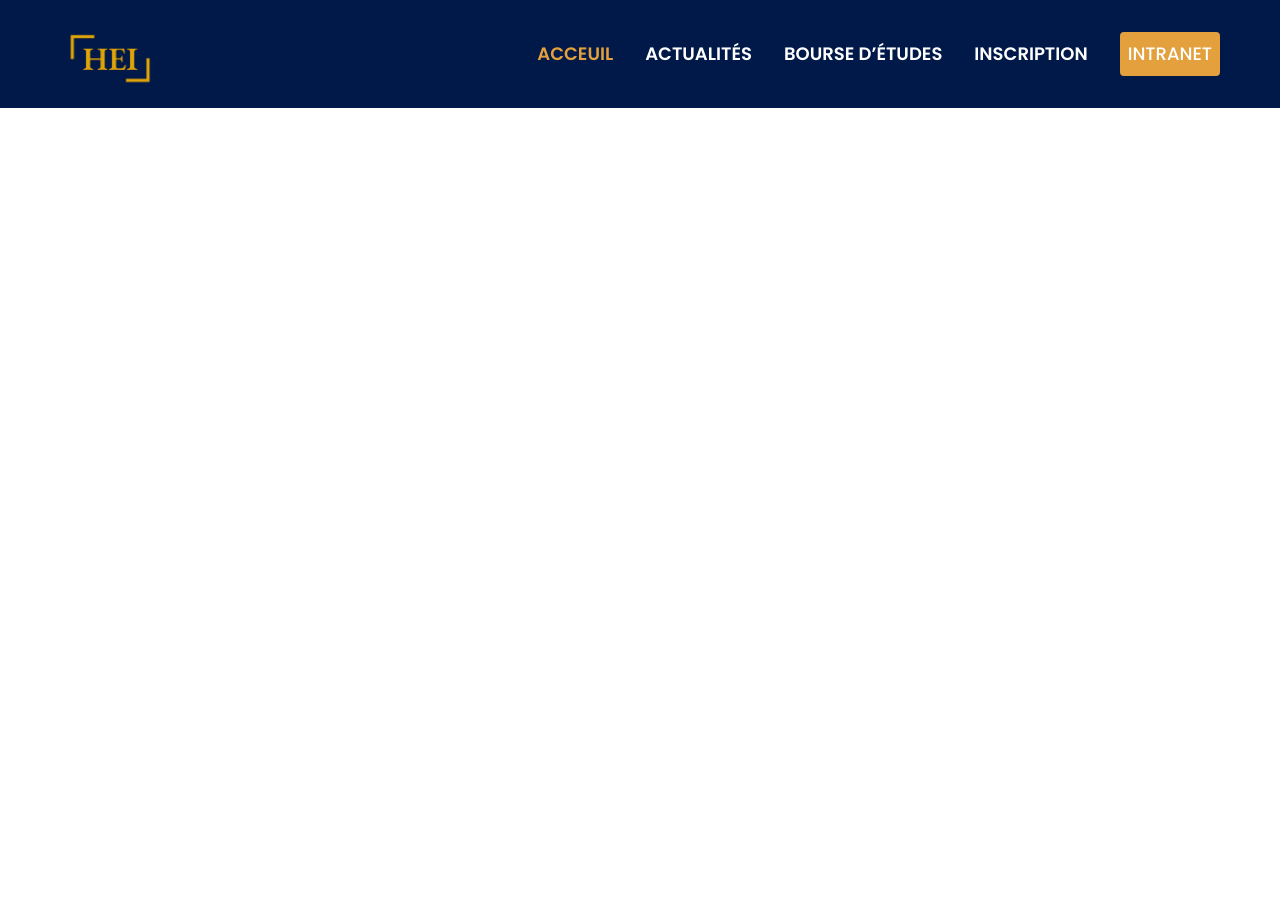
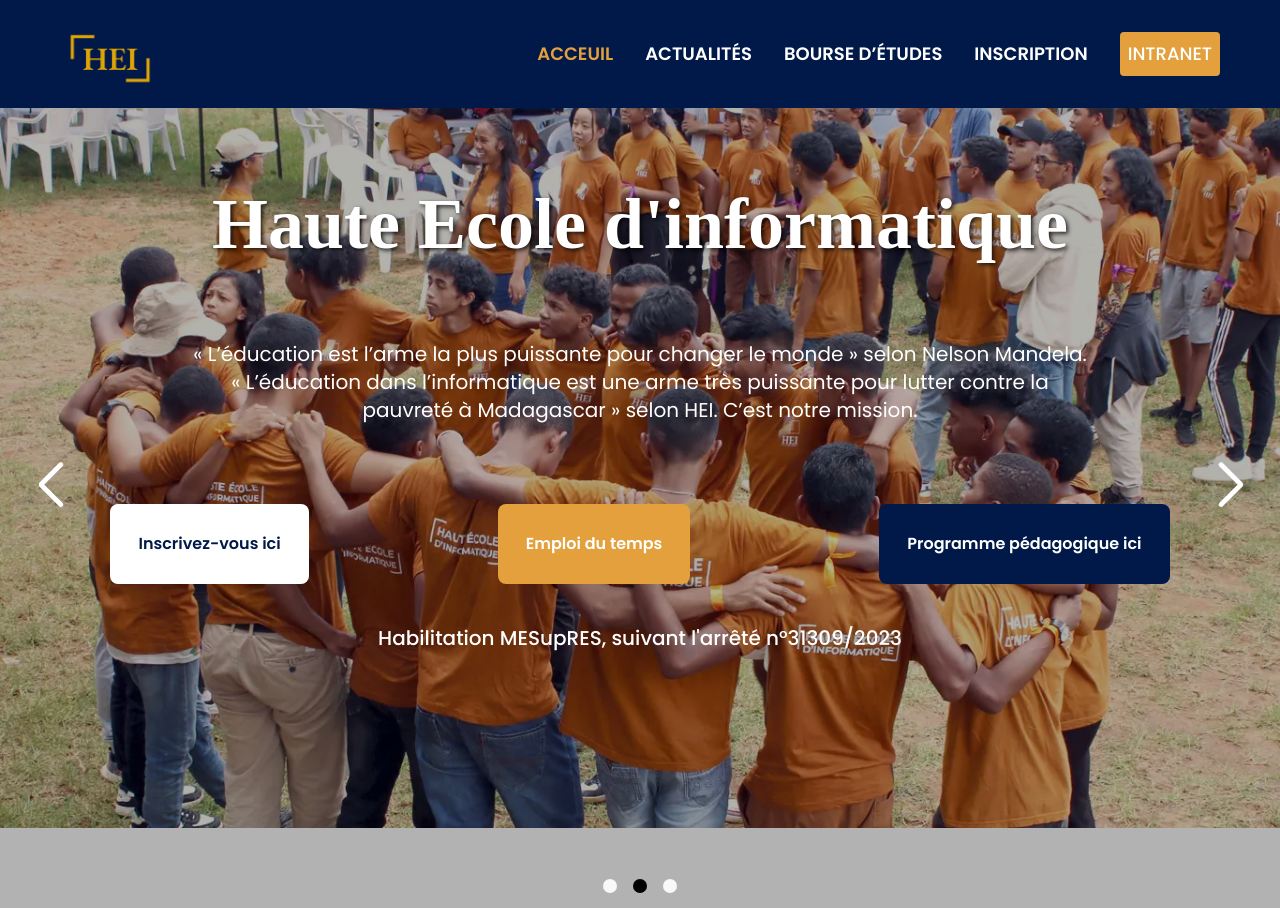
Before and after one commit to IrinaStephane/HEI-School, a React (Vite) app: page / in a window 1280 px wide. Before the commit the page ends 800 px from the top, so only its background shows below. Built offline with nearby package versions, Linux system fonts and the light colour scheme.

Commit message:
add: HeroSwiper

```diff
--- a/src/App.jsx
+++ b/src/App.jsx
@@ -1,3 +1,4 @@
+import HeroSwiper from "./components/HeroSwiper"
 import Navbar from "./components/Navbar"
 
 
@@ -6,6 +7,7 @@ function App() {
   return (
     <>
       <Navbar />
+      <HeroSwiper />
     </>
   )
 }
--- /dev/null
+++ b/src/components/HeroSwiper.jsx
@@ -0,0 +1,112 @@
+import React from 'react';
+import { Swiper, SwiperSlide } from 'swiper/react';
+import { Navigation, Pagination, Autoplay } from 'swiper/modules';
+import 'swiper/css';
+import 'swiper/css/navigation';
+import 'swiper/css/pagination';
+
+import { slides } from '../constants';
+
+const HeroSwiper = () => {
+  return (
+    <div className="relative w-full">
+      <Swiper
+        modules={[Navigation, Pagination, Autoplay]}
+        navigation={{
+          nextEl: '.swiper-button-next',
+          prevEl: '.swiper-button-prev',
+        }}
+        pagination={{ clickable: true }}
+        loop={true}
+        autoplay={{
+          delay: 4000,
+          disableOnInteraction: false,
+        }}
+        style={{
+          "--swiper-pagination-color": "#000000",
+          "--swiper-pagination-bullet-inactive-color": "#fff",
+          "--swiper-pagination-bullet-inactive-opacity": "0.9",
+          "--swiper-pagination-bullet-width": "14px",
+          "--swiper-pagination-bullet-height": "14px",
+          "--swiper-pagination-bullet-horizontal-gap": "8px",
+        }}
+        className="w-full h-screen"
+      >
+        {slides.map((slide, index) => (
+          <SwiperSlide key={index}>
+            <div className="relative w-full h-full">
+              {/* Overlay sombre léger */}
+              <div className="absolute inset-0 bg-black/30 z-10"></div>
+
+              {/* Image */}
+              <img
+                src={slide.image}
+                alt={`slide-${index}`}
+                className="w-full object-cover h-screen md:h-auto"
+              />
+
+              {/* Texte centré */}
+              <div className="absolute inset-0 flex flex-col justify-center md:justify-start mt-20 items-center text-center px-4 z-20">
+                <h2
+                  className="text-4xl md:text-7xl font-['EB-Garamond'] font-bold text-white mb-20"
+                  style={{
+                    textShadow: '2px 2px 4px rgba(0,0,0,0.8)',
+                  }}
+                >
+                  Haute Ecole d'informatique
+                </h2>
+                <p className="text-white text-base md:text-xl mb-20 max-w-4xl">
+                  {slide.text}
+                </p>
+
+                <div className="flex flex-col md:flex-row mb-10 justify-around md:w-full gap-10 md:gap-0">
+                  <button className="bg-white text-[#001948] p-4 md:p-7 rounded-lg font-semibold hover:text-white hover:bg-[#001948] transition-colors">
+                    Inscrivez-vous ici
+                  </button>
+                  <button className="bg-[#E3A03C] text-white p-4 md:p-7 rounded-lg font-semibold hover:text-[#E3A03C] hover:bg-white transition-colors">
+                    Emploi du temps
+                  </button>
+                  <button className="bg-[#001948] text-white p-4 md:p-7 rounded-lg font-semibold hover:text-[#001948] hover:bg-white transition-colors">
+                    Programme pédagogique ici
+                  </button>
+                </div>
+
+                <p className="text-white font-medium md:text-xl">
+                  Habilitation MESupRES, suivant l'arrêté n°31309/2023
+                </p>
+              </div>
+            </div>
+          </SwiperSlide>
+        ))}
+
+        {/* Boutons flèches custom */}
+        <div
+          className="swiper-button-prev hover:bg-white -translate-y-1/2 z-30 p-2 md:p-3 rounded-full transition duration-200 hover:scale-110"
+          style={{
+            color: '#fff',
+            fontWeight: 'bold',
+            width: '80px',
+            height: '80px',
+          }}
+        ></div>
+        <div
+          className="swiper-button-next hover:bg-white -translate-y-1/2 z-30 p-2 md:p-3 rounded-full transition duration-200 hover:scale-110"
+          style={{
+            color: '#fff',
+            fontWeight: 'bold',
+            width: '80px',
+            height: '80px',
+          }}
+        ></div>
+      </Swiper>
+      <style>
+        {`.swiper-button-prev:hover,
+          .swiper-button-next:hover {
+            color: #001948 !important;
+          }`}
+      </style>
+    </div>
+  );
+};
+
+export default HeroSwiper;
--- /dev/null
+++ b/src/constants/index.js
@@ -0,0 +1,18 @@
+// src/constants/index.js
+
+import assets from '../image/assets';
+
+export const slides = [
+  {
+    image: assets.hei_banner_1,
+    text: "Des entreprises partenaires et une équipe pédagogique et administrative qui travaille sans relâche pour la montée en compétences de nos étudiants."
+  },
+  {
+    image: assets.hei_banner_2,
+    text: "« L’éducation est l’arme la plus puissante pour changer le monde » selon Nelson Mandela. « L’éducation dans l’informatique est une arme très puissante pour lutter contre la pauvreté à Madagascar » selon HEI. C’est notre mission."
+  },
+  {
+    image: assets.hei_banner_3,
+    text: "Une infrastructure de qualité et un programme pédagogique qui répond au besoin du marché pour l’employabilité de nos étudiants."
+  },
+];
--- a/src/index.css
+++ b/src/index.css
@@ -1,6 +1,6 @@
-@import url('https://fonts.googleapis.com/css2?family=Poppins:ital,wght@0,100;0,200;0,300;0,400;0,500;0,600;0,700;0,800;0,900;1,100;1,200;1,300;1,400;1,500;1,600;1,700;1,800;1,900&display=swap');
+@import url('https://fonts.googleapis.com/css2?family=EB+Garamond:ital,wght@0,400..800;1,400..800&family=Poppins:ital,wght@0,100;0,200;0,300;0,400;0,500;0,600;0,700;0,800;0,900;1,100;1,200;1,300;1,400;1,500;1,600;1,700;1,800;1,900&display=swap');
 @import "tailwindcss";
 
-html, body, #root {
+#root {
   font-family: 'Poppins', sans-serif;
 }
```
Also changed, not shown: src/image/assets.js (+7 -1 lines).
